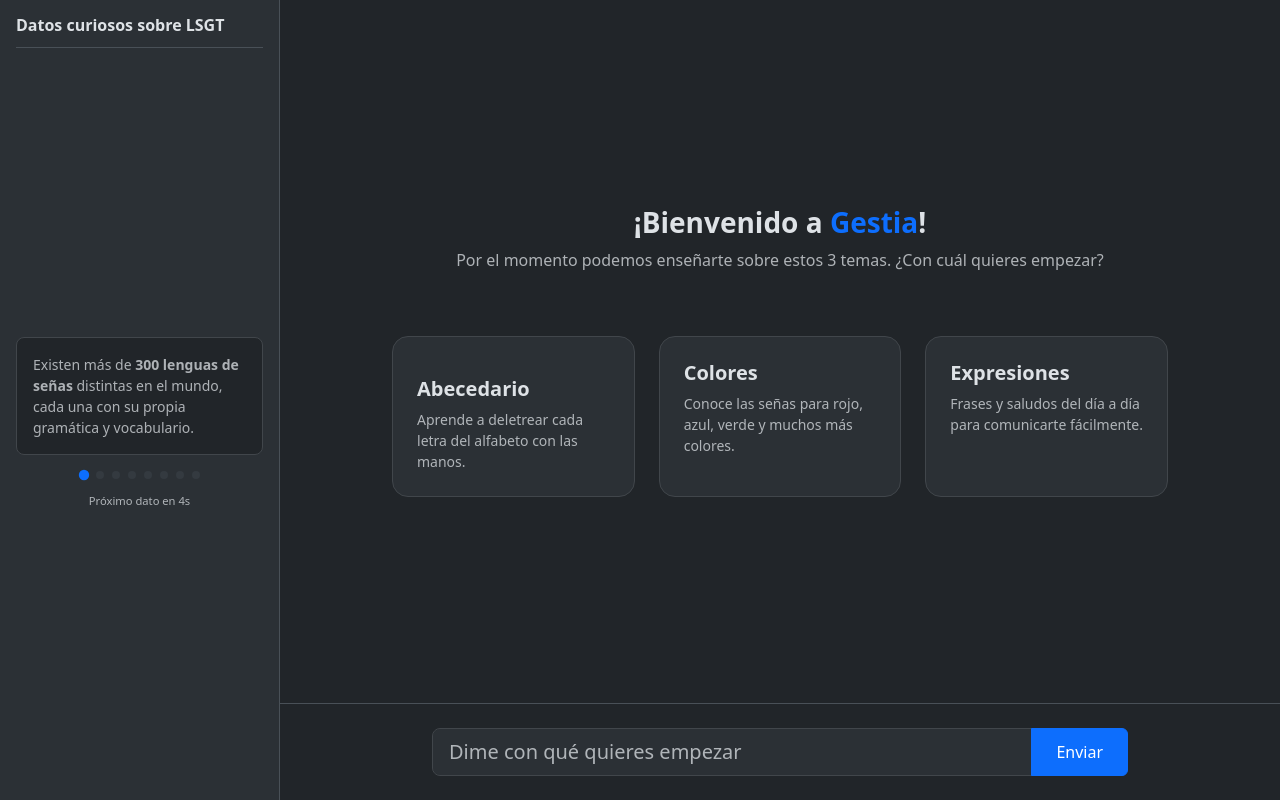
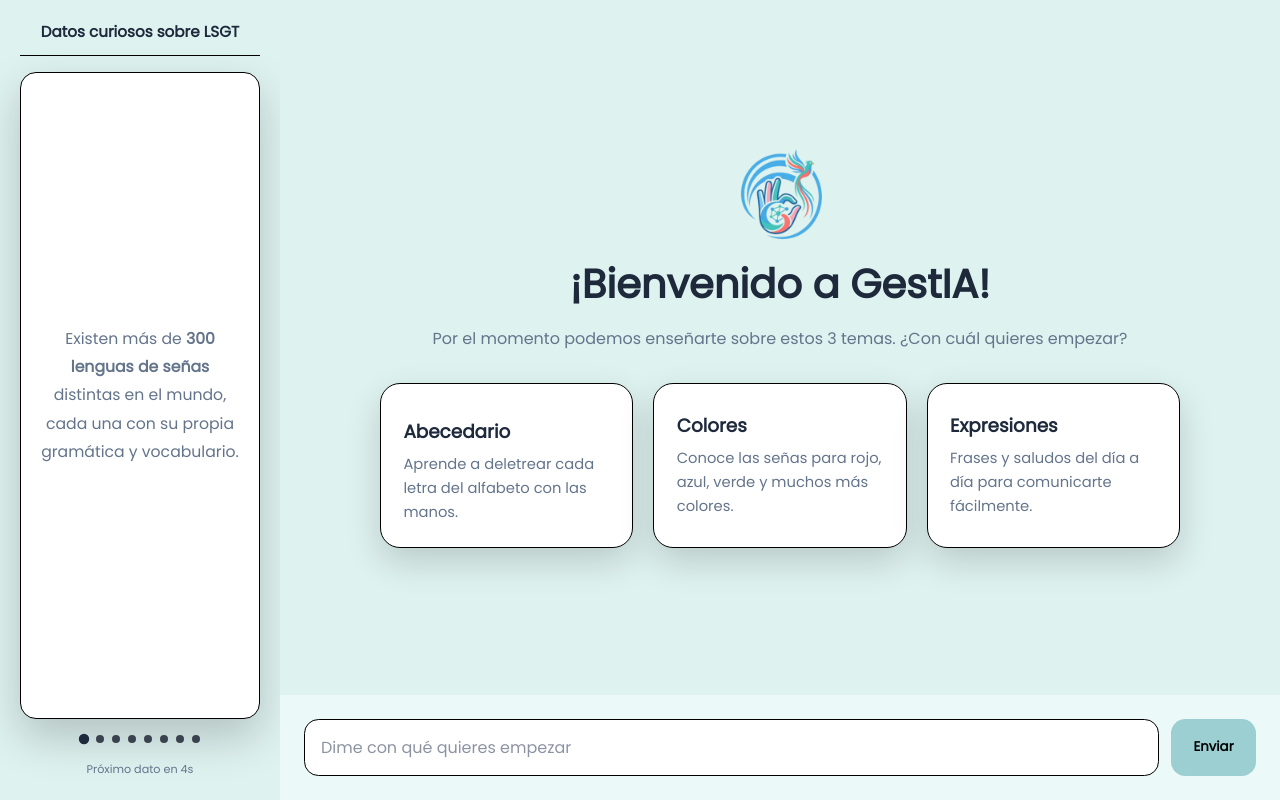
Before and after one commit to StevensCambranes/Proyecto_ia, a Django app: page / in a window 1280 px wide. Run offline with Django 5.2, Linux system fonts and the light colour scheme.

Commit message:
Estandarizacion diseno

```diff
--- a/static/css/styles.css
+++ b/static/css/styles.css
@@ -1,10 +1,32 @@
+@import url('https://fonts.googleapis.com/css2?family=Poppins:wght@100;200;300;400&display=swap');
+
+:root {
+    font-family: 'Poppins', sans-serif;
+    --bg-tertiary: #ffffff;
+    --bg-secondary: #ebf9f8;
+    --bg-primary: #def2f0;
+    --border-color: #000000;
+    --text-primary: #1E293B;
+    --text-secondary: #64748B;
+    --accent-color: #1E293B;
+    --accion: #9bcfd2;
+}
+
 /* ===========================
    LAYOUT PRINCIPAL
 =========================== */
+* {
+    box-sizing: border-box;
+}
+
 body {
     height: 100vh;
     display: flex;
     overflow: hidden;
+    background: var(--bg-primary);
+    color: var(--text-primary);
+    margin: 0;
+    padding: 0;
 }
 
 /* ===========================
@@ -12,14 +34,27 @@ body {
 =========================== */
 .sidebar {
     width: 280px;
-    border-right: 1px solid var(--bs-border-color);
+    /* border-right: 1px solid var(--border-color); */
     flex-shrink: 0;
     overflow: hidden;
+    padding: 1.25rem;
+    background: var(--bg-primary);
+    display: flex;
+    flex-direction: column;
+    gap: 1rem;
 }
 
 .sidebar-header {
     padding-bottom: 0.75rem;
-    border-bottom: 1px solid var(--bs-border-color);
+    border-bottom: 1px solid var(--border-color);
+}
+
+.sidebar-title {
+    margin: 0;
+    font-weight: 600;
+    text-align: center;
+    color: var(--text-primary);
+    font-size: 0.95rem;
 }
 
 /* ===========================
@@ -27,20 +62,48 @@ body {
 =========================== */
 .fact-wrapper {
     min-height: 0;
+    flex: 1;
+    display: flex;
+    flex-direction: column;
+    justify-content: center;
 }
 
-/* La transición de fade va AQUÍ, directo en el elemento */
 #factCard {
-    opacity: 1;
     transition: opacity 0.4s ease;
+    height: 700px;
+    font-size: 1.25rem;
+    text-align: center;
+    display: flex;
+    flex-direction: column;
+    justify-content: center;
+    align-items: center;
+    padding: 1.25rem;
+    border-radius: 1rem;
+    background: var(--bg-tertiary);
+    border: 1px solid var(--border-color);
+    box-shadow: 0 18px 45px rgba(0, 0, 0, 0.20);
+}
+
+.fact-text {
+    margin: 0;
+    color: var(--text-secondary);
+    font-size: 0.98rem;
+    line-height: 1.8;
 }
 
 /* Puntos indicadores */
+.fact-dots {
+    display: flex;
+    justify-content: center;
+    gap: 0.5rem;
+    margin-top: 1rem;
+}
+
 .fact-dot {
     width: 8px;
     height: 8px;
     border-radius: 50%;
-    background-color: var(--bs-secondary-bg);
+    background-color: #3a4250;
     border: none;
     padding: 0;
     cursor: pointer;
@@ -48,8 +111,18 @@ body {
 }
 
 .fact-dot.active {
-    background-color: var(--bs-primary);
+    background-color: var(--accent-color);
     transform: scale(1.3);
+}
+
+.countdown-box {
+    text-align: center;
+    margin-top: 0.75rem;
+}
+
+.countdown-text {
+    color: var(--text-secondary);
+    font-size: 0.7rem;
 }
 
 /* ===========================
@@ -60,6 +133,86 @@ body {
     display: flex;
     flex-direction: column;
     overflow: hidden;
+    /* background: var(--bg-primary); */
+}
+
+.welcome-view {
+    flex: 1;
+    display: flex;
+    flex-direction: column;
+    align-items: center;
+    justify-content: center;
+    padding: 2rem;
+    gap: 2rem;
+    text-align: center;
+    overflow-y: auto;
+}
+
+.welcome-header {
+    max-width: 720px;
+}
+
+.welcome-title {
+    margin: 0 0 0.75rem;
+    font-size: 2.5rem;
+    font-weight: 700;
+    color: var(--text-primary);
+}
+
+.accent {
+    color: var(--accent-color);
+}
+
+.welcome-subtitle {
+    margin: 0;
+    color: var(--text-secondary);
+    font-size: 1rem;
+}
+
+.topics-grid {
+    display: grid;
+    grid-template-columns: repeat(3, minmax(250px, 1fr));
+    gap: 1.25rem;
+    max-width: 800px;
+    width: 100%;
+}
+
+.topic-card {
+    padding: 1.4rem;
+    border-radius: 1.25rem;
+    border: 1px solid var(--border-color);
+    background: var(--bg-tertiary);
+    color: var(--text-primary);
+    cursor: pointer;
+    text-align: left;
+    transition: transform 0.2s ease, border-color 0.2s ease, background-color 0.2s ease;
+    box-shadow: 0 14px 35px rgba(0, 0, 0, 0.16);
+    font-family: inherit;
+    width: 100%;
+}
+
+.topic-card:hover {
+    transform: translateY(-3px);
+    border-color: rgba(91, 140, 255, 0.45);
+    background: #dfdede;
+}
+
+.card-emoji {
+    margin-bottom: 0.75rem;
+}
+
+.topic-title {
+    margin: 0 0 0.5rem;
+    font-size: 1.15rem;
+    font-weight: 700;
+    color: var(--text-primary);
+}
+
+.topic-text {
+    margin: 0;
+    color: var(--text-secondary);
+    font-size: 0.92rem;
+    line-height: 1.6;
 }
 
 /* ===========================
@@ -80,12 +233,15 @@ body {
 .message-content {
     padding: 1rem;
     border-radius: 0.5rem;
-    background-color: var(--bs-tertiary-bg);
+    background-color: var(--bg-tertiary);
+    color: var(--text-primary);
+    border: 1px solid var(--border-color);
 }
 
 .message.user .message-content {
-    background-color: var(--bs-primary);
+    background-color: var(--accent-color);
     color: white;
+    border: none;
 }
 
 /* ===========================
@@ -93,6 +249,75 @@ body {
 =========================== */
 .input-area {
     padding: 1.5rem;
-    border-top: 1px solid var(--bs-border-color);
+    /* border-top: 1px solid var(--border-color); */
     flex-shrink: 0;
+    background: var(--bg-secondary);
 }
+
+.input-shell {
+    max-width: 1020px;
+    margin: 0 auto;
+}
+
+.input-row {
+    display: flex;
+    gap: 0.75rem;
+}
+
+.message-input {
+    flex: 1;
+    padding: 0.95rem 1rem;
+    border: 1px solid var(--border-color);
+    border-radius: 0.9rem;
+    background: var(--bg-tertiary);
+    color: var(--text-primary);
+    font-family: inherit;
+    font-size: 1rem;
+    outline: none;
+}
+
+.message-input::placeholder {
+    color: #8c94a3;
+}
+
+.message-input:focus {
+    border-color: var(--accent-color);
+    box-shadow: 0 0 0 3px rgba(91, 140, 255, 0.15);
+}
+
+.send-button {
+    padding: 0.95rem 1.4rem;
+    border: 0;
+    border-radius: 0.9rem;
+    background: var(--accion);
+    color: #000000;
+    font-family: inherit;
+    font-weight: 600;
+    cursor: pointer;
+    transition: transform 0.2s ease, filter 0.2s ease;
+}
+
+.send-button:hover {
+    transform: translateY(-1px);
+    filter: brightness(1.05);
+}
+
+.send-button:active {
+    transform: translateY(0);
+}
+
+/* ===========================
+   CHAT HISTORY & VISIBILITY
+=========================== */
+.chat-history {
+    flex: 1;
+    overflow-y: auto;
+    padding: 1rem;
+    display: flex;
+    flex-direction: column;
+    gap: 1rem;
+}
+
+.hidden {
+    display: none !important;
+}
--- a/static/js/scripts.js
+++ b/static/js/scripts.js
@@ -81,8 +81,8 @@ const userInput   = document.getElementById('userInput')
 const sendBtn     = document.getElementById('sendBtn')
 
 const startChat = (initialMessage = null) => {
-    welcomeView.classList.add('d-none')
-    chatHistory.classList.remove('d-none')
+    welcomeView.classList.add('hidden')
+    chatHistory.classList.remove('hidden')
 
     if (initialMessage) {
         appendMessage('user', initialMessage)
@@ -107,7 +107,7 @@ document.querySelectorAll('.topic-btn').forEach(btn => {
 const handleSend = () => {
     const text = userInput.value.trim()
     if (!text) return
-    if (!welcomeView.classList.contains('d-none')) {
+    if (!welcomeView.classList.contains('hidden')) {
         startChat(text)
     } else {
         appendMessage('user', text)
--- a/templates/base.html
+++ b/templates/base.html
@@ -1,51 +1,50 @@
 {% load static %}
 <!DOCTYPE html>
-<html lang="es" data-bs-theme="dark">
+<html lang="es">
 <head>
     <meta charset="UTF-8">
     <meta name="viewport" content="width=device-width, initial-scale=1.0">
     <title>Gestia</title>
-    <link href="https://cdn.jsdelivr.net/npm/bootstrap@5.3.2/dist/css/bootstrap.min.css" rel="stylesheet">
     <link rel="stylesheet" href="{% static 'css/styles.css' %}">
 </head>
 <body>
 
-    <div class="sidebar bg-body-tertiary p-3 d-none d-md-flex flex-column gap-3">
+    <div class="sidebar">
         <div class="sidebar-header">
-            <h6 class="fw-semibold text-body mb-0">Datos curiosos sobre LSGT</h6>
+            <h6 class="sidebar-title">Datos curiosos sobre LSGT</h6>
         </div>
-        <div class="fact-wrapper flex-grow-1 d-flex flex-column justify-content-center">
-            <div class="fact-card p-3 rounded-3 bg-body border border-secondary-subtle" id="factCard">
-                <p class="mb-0 small text-body-secondary" id="factText"></p>
+        <div class="fact-wrapper">
+            <div class="fact-card" id="factCard">
+                <p class="fact-text" id="factText"></p>
             </div>
-            <div class="fact-dots d-flex justify-content-center gap-2 mt-3" id="factDots"></div>
-            <div class="text-center mt-2">
-                <span class="text-body-secondary" style="font-size: 0.7rem;">
+            <div class="fact-dots" id="factDots"></div>
+            <div class="countdown-box">
+                <span class="countdown-text">
                     Próximo dato en <span id="countdown">10</span>s
                 </span>
             </div>
         </div>
     </div>
 
-    <div class="chat-container bg-body">
+    <div class="chat-container">
 
         {% block contenido %}
         {% endblock %}
 
-        <div class="input-area bg-body">
-            <div class="container-fluid" style="max-width: 720px;">
-                <div class="input-group">
+        <div class="input-area">
+            <div class="input-shell">
+                <div class="input-row">
                     <input type="text" id="userInput"
-                           class="form-control form-control-lg bg-body-tertiary border-secondary-subtle"
+                           class="message-input"
                            placeholder="Dime con qué quieres empezar"
                            aria-label="Mensaje">
-                    <button class="btn btn-primary px-4" type="button" id="sendBtn">Enviar</button>
+                    <button class="send-button" type="button" id="sendBtn">Enviar</button>
                 </div>
             </div>
         </div>
     </div>
 
-    <script src="https://cdn.jsdelivr.net/npm/bootstrap@5.3.2/dist/js/bootstrap.bundle.min.js"></script>
+
     <script src="{% static 'js/scripts.js' %}"></script>
 </body>
 </html>
--- a/templates/index.html
+++ b/templates/index.html
@@ -1,35 +1,32 @@
 {% extends 'base.html' %}
 
 {% block contenido %}
-<div class="welcome-view flex-grow-1 d-flex flex-column align-items-center justify-content-center p-4" id="welcomeView">
-    <div class="text-center mb-5">
-        <h1 class="fw-bold fs-3 mb-2">¡Bienvenido a <span class="text-primary">Gestia</span>!</h1>
-        <p class="text-body-secondary">Por el momento podemos enseñarte sobre estos 3 temas. ¿Con cuál quieres empezar?</p>
+<div class="chat-history hidden" id="chatHistory"></div>
+
+<div class="welcome-view" id="welcomeView">
+    <div class="welcome-header">
+        <img src="/static/Logo.png" alt="Logo de GestIA" width="100" height="100">
+        <h1 class="welcome-title">¡Bienvenido a <span class="accent">GestIA</span>!</h1>
+        <p class="welcome-subtitle">Por el momento podemos enseñarte sobre estos 3 temas. ¿Con cuál quieres empezar?</p>
     </div>
 
-    <div class="row g-4 justify-content-center w-100" style="max-width: 800px;">
-        <div class="col-12 col-sm-6 col-md-4">
-            <button class="topic-card card h-100 w-100 border border-secondary-subtle bg-body-tertiary text-start p-4 rounded-4 topic-btn"
+    <div class="topics-grid">
+        <button class="topic-card topic-btn"
                 data-topic="abecedario" data-message="Quiero aprender el abecedario en lenguaje de señas">
-                <div class="card-emoji mb-3"></div>
-                <h5 class="fw-bold mb-2">Abecedario</h5>
-                <p class="text-body-secondary small mb-0">Aprende a deletrear cada letra del alfabeto con las manos.</p>
+            <div class="card-emoji"></div>
+            <h5 class="topic-title">Abecedario</h5>
+            <p class="topic-text">Aprende a deletrear cada letra del alfabeto con las manos.</p>
         </button>
-        </div>
-        <div class="col-12 col-sm-6 col-md-4">
-            <button class="topic-card card h-100 w-100 border border-secondary-subtle bg-body-tertiary text-start p-4 rounded-4 topic-btn"
+        <button class="topic-card topic-btn"
                 data-topic="colores" data-message="Quiero aprender los colores en lenguaje de señas">
-                <h5 class="fw-bold mb-2">Colores</h5>
-                <p class="text-body-secondary small mb-0">Conoce las señas para rojo, azul, verde y muchos más colores.</p>
+            <h5 class="topic-title">Colores</h5>
+            <p class="topic-text">Conoce las señas para rojo, azul, verde y muchos más colores.</p>
         </button>
-        </div>
-        <div class="col-12 col-sm-6 col-md-4">
-            <button class="topic-card card h-100 w-100 border border-secondary-subtle bg-body-tertiary text-start p-4 rounded-4 topic-btn"
+        <button class="topic-card topic-btn"
                 data-topic="expresiones" data-message="Quiero aprender expresiones cotidianas en lenguaje de señas">
-                <h5 class="fw-bold mb-2">Expresiones</h5>
-                <p class="text-body-secondary small mb-0">Frases y saludos del día a día para comunicarte fácilmente.</p>
+            <h5 class="topic-title">Expresiones</h5>
+            <p class="topic-text">Frases y saludos del día a día para comunicarte fácilmente.</p>
         </button>
     </div>
 </div>
-</div>
 {% endblock %}
```
Also changed, not shown: principal/settings.py (+5 -2 lines), Imagenes/Logo.png (added). Lines whose indentation alone changed are shown as unchanged.
